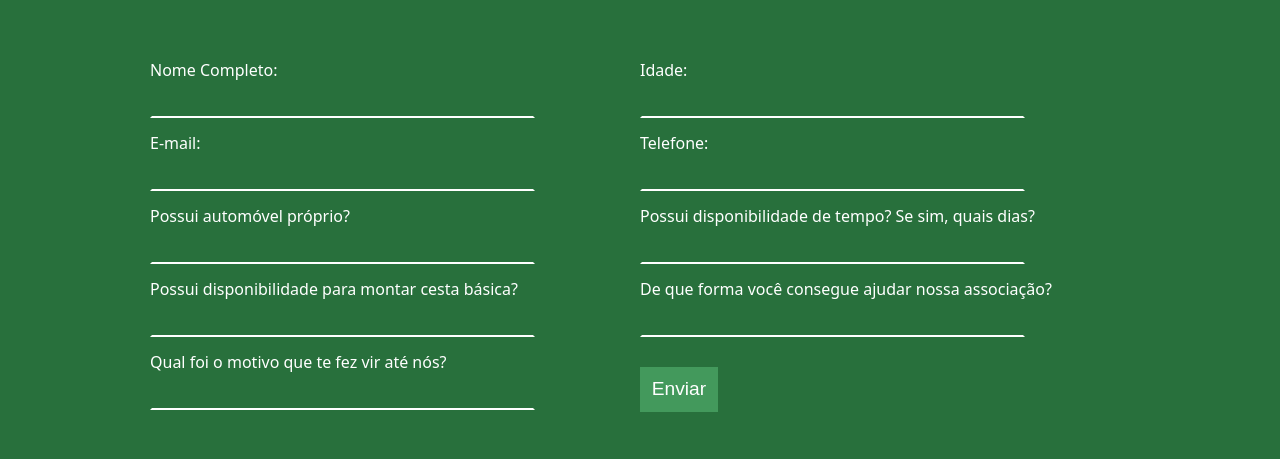
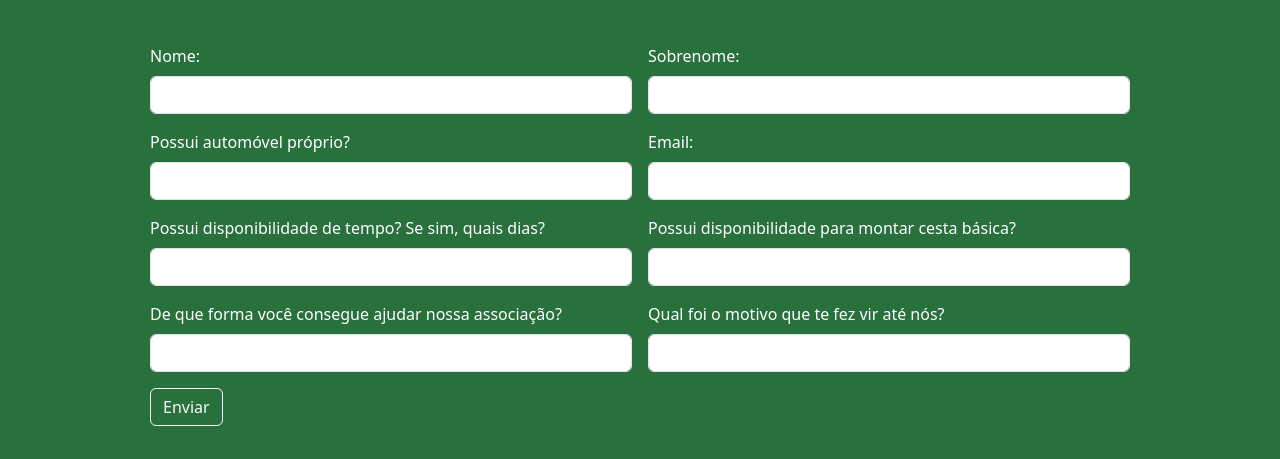
Before and after one commit to SapateiroS/Site-ADVB, a plain HTML site: page cadastro.html in a window 1280 px wide. Shown: the part 205-664 px from the top of the page. Drawn offline with nearby package versions, Linux system fonts and the light colour scheme.

Commit message:
Update cadastro.html
Melhoramento cadastro

```diff
--- a/cadastro.html
+++ b/cadastro.html
@@ -7,6 +7,8 @@
     <link rel="stylesheet" href="style.css">
     <link rel="short icon" href="img/fav.png">
     <script src="script.js"></script>
+    <link href="https://cdn.jsdelivr.net/npm/bootstrap@5.3.3/dist/css/bootstrap.min.css" rel="stylesheet"
+    integrity="sha384-QWTKZyjpPEjISv5WaRU9OFeRpok6YctnYmDr5pNlyT2bRjXh0JMhjY6hW+ALEwIH" crossorigin="anonymous">
 </head>
 <body style="background-color: #28703C">
     <header>
@@ -33,57 +35,48 @@
     </header>
     <h1 style="background-color: #43995C; text-align: center; padding: 1%; margin-left: 40%; margin-right: 40%; color: #fff;">Cadastro</h1>
         <div id="corpo">
-           <div id="formulario">
-                <form action="insere.php" method="post">
-                    <div class="data direita" id="">
-                        <label for="idade">Idade:</label>
-                        <br>
-                        <input type="text" size="45">
+            <div class="form-container">
+                <form class="row g-3">
+                    <div class="col-md-6">
+                        <label class="form-label" style="color: #fff;">Nome:</label>
+                        <input type="nome" class="form-control" id="nome">
                     </div>
-                    <div class="esquerda" id="">
-                        <label for="nome">Nome Completo:</label>
-                        <br>
-                        <input type="text" size="45" >
+                    <div class="col-md-6">
+                        <label style="color: #fff;"class="form-label">Sobrenome:</label>
+                        <input type="sobrenome" class="form-control" id="sobrenome">
                     </div>
-                    <div class="rg esquerda" id="">
-                        <label for="email">E-mail:</label>
-                        <br>
-                        <input type="text" size="45">
+
+                    <div class="col-md-6">
+                        <label style="color: #fff;"class="form-label">Possui automóvel próprio?</label>
+                        <input type="assunto" class="form-control" id="automovel">
                     </div>
-                    <div class="cpf direita" id="">
-                        <label for="telefone">Telefone:</label>
-                        <br>
-                        <input type="text" size="45">
+
+                    <div class="col-md-6">
+                        <label style="color: #fff;"class="form-label">Email:</label>
+                        <input type="email" class="form-control" id="email">
                     </div>
-                    <div class="esquerda" id="">
-                        <label for="automovel">Possui automóvel próprio?</label>
-                        <br>
-                        <input type="text" size="45">
+
+                    <div class="col-md-6">
+                        <label style="color: #fff;"class="form-label">Possui disponibilidade de tempo? Se sim, quais dias?</label>
+                        <input type="email" class="form-control" id="disponibiidade">
                     </div>
-                    <div class="direita" id="">
-                        <label for="tempo">Possui disponibilidade de tempo? Se sim, quais dias?</label>
-                        <br>
-                        <input type="text" size="45">
+                    <div class="col-md-6">
+                        <label style="color: #fff;"class="form-label">Possui disponibilidade para montar cesta básica?</label>
+                        <input type="email" class="form-control" id="cesta">
                     </div>
-                    <div class="esquerda" id="">
-                        <label for="cesta">Possui disponibilidade para montar cesta básica?</label>
-                        <br>
-                        <input type="text" size="45">
+                    <div class="col-md-6">
+                        <label style="color: #fff;"class="form-label">De que forma você consegue ajudar nossa associação?</label>
+                        <input type="email" class="form-control" id="ajuda">
                     </div>
-                    <div class="direita" id="">
-                        <label for="ajuda">De que forma você consegue ajudar nossa associação?</label>
-                        <br>
-                        <input type="text" size="45">
+                    <div class="col-md-6">
+                        <label style="color: #fff;"class="form-label">Qual foi o motivo que te fez vir até nós?</label>
+                        <input type="email" class="form-control" id="motivo">
                     </div>
-                    <div class="telefone esquerda" id="">
-                        <label for="motivo">Qual foi o motivo que te fez vir até nós?</label>
-                        <br>
-                        <input type="text" size="45">
+                    <div class="col-12">
+                        <button type="submit" class="btn btn-outline-light">Enviar</button>
                     </div>
-                    <br>
-                    <input type="submit" value="Enviar" class="botao">
                 </form>
-           </div>
+            </div>
         </div>
         <footer style="background-color: #fff";>
             <div class="menu_footer" style="background-color: #fff;padding-bottom: 2%;">
@@ -100,4 +93,7 @@
             </div>
     </footer>
 </body>
+<script src="https://cdn.jsdelivr.net/npm/bootstrap@5.3.3/dist/js/bootstrap.bundle.min.js"
+    integrity="sha384-YvpcrYf0tY3lHB60NNkmXc5s9fDVZLESaAA55NDzOxhy9GkcIdslK1eN7N6jIeHz"
+    crossorigin="anonymous"></script>
 </html>
```
